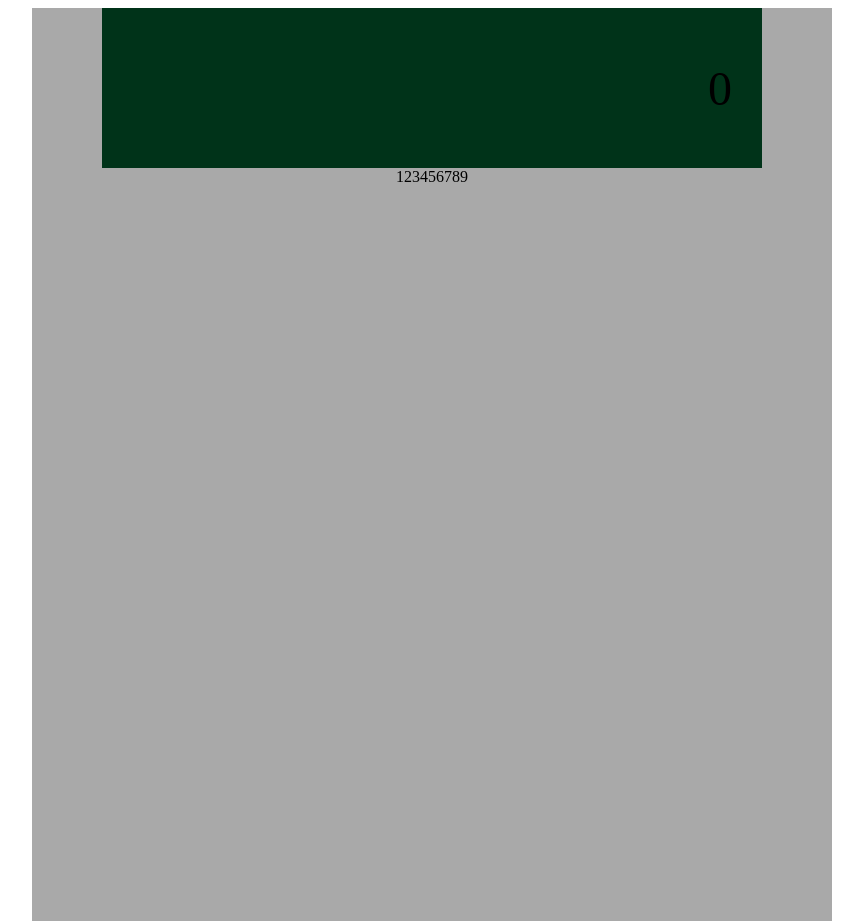
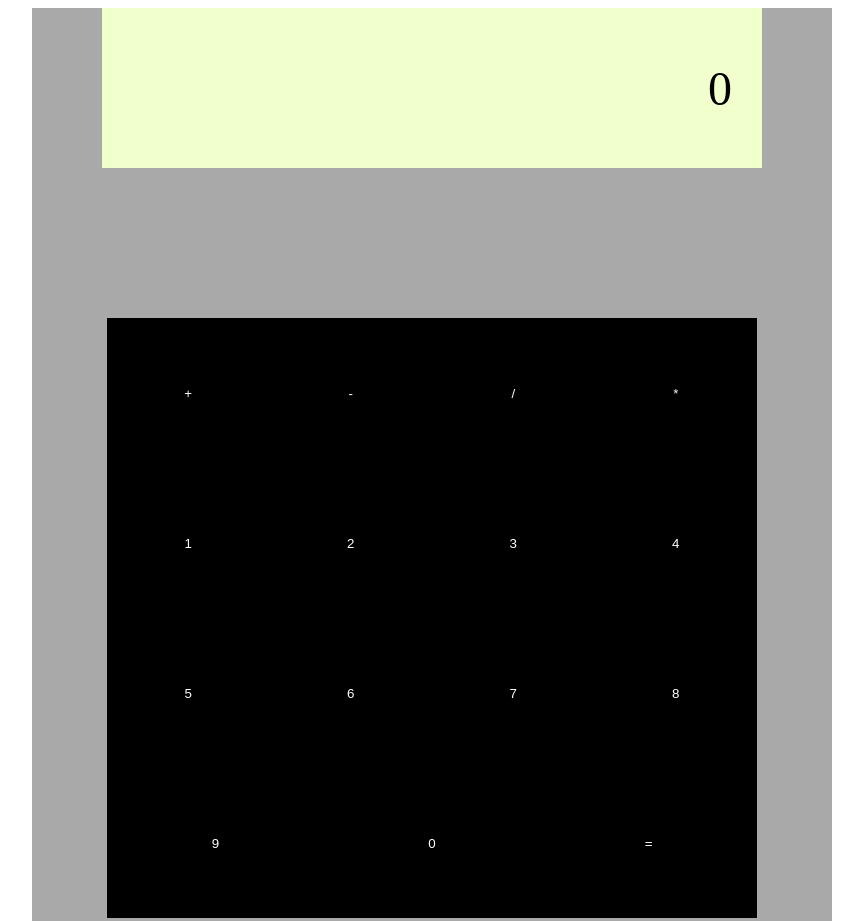
Before and after one commit to Pigg-eh/odin-calQ, a website: page index.html in a window 1280 px wide. Shown: the top 921 px of the page, without its empty margins (208-1071 px from the left). Drawn offline with Linux system fonts and the light colour scheme.

Commit message:
feat: Add button interface
  Edit dimensions to make UI look presentable to the user

```diff
--- a/index.html
+++ b/index.html
@@ -4,14 +4,14 @@
     <meta charset="UTF-8">
     <meta name="viewport" content="width=device-width, initial-scale=1.0">
     <title></title>
-    <link rel='stylesheet' href='styles.css' defer></link>
+    <link rel='stylesheet' href='styles.css'></link>
     <script src ='scripts.js' defer></script>
 
 </head>
 <body>
     <div class='container'>
         <div class='display'>0</div>
-        <div class='buttonsContainer'>123456789</div>
+        <div class='buttonsContainer'></div>
     </div>
 </body>
 </html>
--- a/package.json
+++ b/package.json
@@ -1,6 +1,6 @@
 {
   "name": "odin-calq",
-  "version": "0.0.3",
+  "version": "0.0.1",
   "description": "Calculator web app",
   "main": "scripts.js",
   "scripts": {
--- a/scripts.js
+++ b/scripts.js
@@ -1,19 +1,63 @@
+/*DOM MANIPULATION */
+let number = ['+','-', '/', '*', ]
 
-
-let buttonArray = function () {
+makeBtnArray()
+function makeBtnArray  () {
     //potentially need to use object to add classes
-    let number = ['+','-', '/', '*', ]
-
-    for (let i = 1; i<10; i++){
+    for (i = 1; i<10; i++){
         number.splice ((4+i), 0, i)
     }
     number.push(0)
     number.push('=')
 
     console.log (number)
+
 }
-buttonArray()
 
+insertBtn()
+function insertBtn () {
+    let buttonQuery = document.querySelector('div.buttonsContainer')
+    for (i=0; i<number.length; i++){
+        makeBtnArray[i] = document.createElement('button')
+        buttonQuery.appendChild(makeBtnArray[i])
+    }
+    addCalcBtnClass()
+}
+
+
+function addCalcBtnClass() {
+    let btnClasses = document.querySelectorAll('div.buttonsContainer>button')
+
+    btnClasses.forEach((btnClass) => {
+        btnClass.classList.add('calcBtn')
+    })
+
+    insertText ()
+}
+
+function insertText (x=0) {
+console.log (number.length)
+
+    let buttonTexts = document.querySelectorAll('.calcBtn')
+
+    buttonTexts.forEach((buttonText) => {
+        buttonText.textContent = number[x];
+        x++;
+    })
+}
+
+/* */
+let xNumber
+let yNumber
+let operator
+
+function operate (x, y, sign){
+    return `${x} ${sign} ${y}`
+}
+
+
+
+/*CALCULATOR OPERATIONS */
 
 function addNumbers (a, b){
     return a + b
--- a/styles.css
+++ b/styles.css
@@ -21,15 +21,30 @@ div.display {
     justify-content: flex-end;
     font-style: Xenara;
     font-size: 48px;
-    background-color: #003319;
+    background-color: #F1FFCC;
     height: 100px;
     width: 600px;
     padding: 30px;
 }
 
 div.buttonsContainer{
+    display: flex;
+    flex-wrap: wrap;
+    align-items: center;
+    color: black;
+    height: 450px;
+    width: 650px;
+    margin: 150px 75px ;
+}
 
-    color: black;
-    height: 700px
-    width: 800px;
+.calcBtn{
+    display: flex;
+    flex: 1 0 auto;
+    color: white;
+    background-color: black;
+    font-size: 64;
+    border-style: solid;
+    border-width: 1px;
+    height: 150px;
+    width: 150px;
 }
```
Also changed, not shown: 1 other file.
